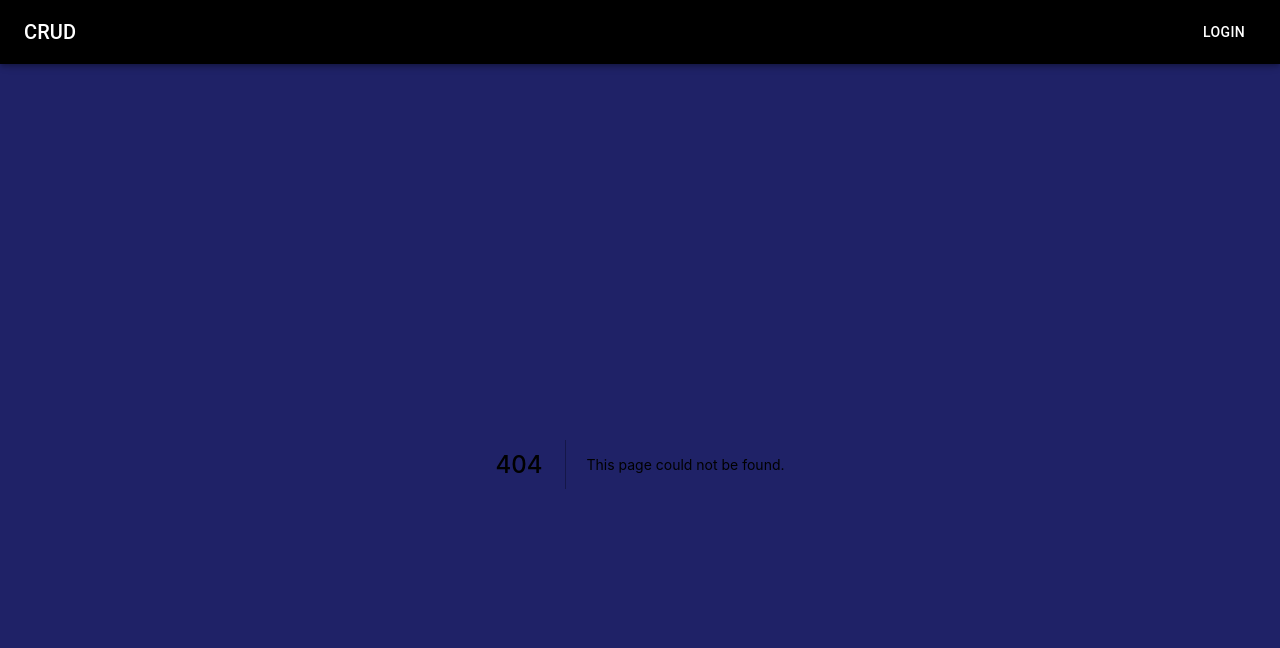
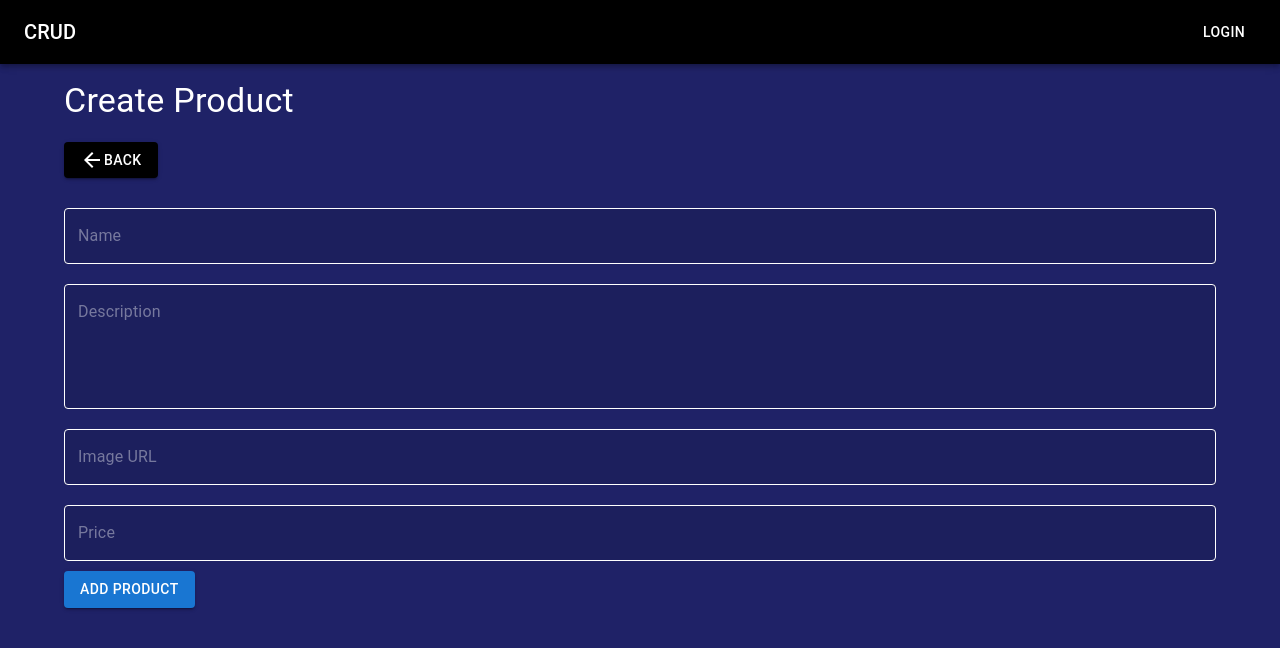
Before and after one commit to FreddyLB/NextJS-Sample-CRUD, a Next.js app: page /add in a window 1280 px wide. Before the commit this address had no page. Shown: the top 648 px of the page. Built offline with nearby package versions, Linux system fonts and the light colour scheme.

Commit message:
Added Createand Edit product routes

```diff
--- a/package.json
+++ b/package.json
@@ -10,6 +10,7 @@
   "dependencies": {
     "@emotion/react": "^11.6.0",
     "@emotion/styled": "^11.6.0",
+    "@material-ui/core": "^4.12.3",
     "@mui/icons-material": "^5.2.0",
     "@mui/material": "^5.1.1",
     "axios": "^0.24.0",
@@ -19,6 +20,7 @@
     "next-connect": "^0.11.0",
     "react": "17.0.2",
     "react-dom": "17.0.2",
+    "react-hook-form": "^7.20.2",
     "util": "^0.12.4"
   },
   "devDependencies": {
--- /dev/null
+++ b/src/components/FormProduct.tsx
@@ -0,0 +1,104 @@
+import { Box, Button, styled, TextField } from "@mui/material";
+import { IProduct } from "@shared/models/product.model";
+import React from "react";
+import { useForm } from "react-hook-form";
+
+const StyledTextField = styled(TextField)({
+  color: "white",
+  backgroundColor: "rgba(0, 0, 0, 0.1)",
+  "& input, & textarea": {
+    color: "white",
+  },
+  "& label" : {
+      color: "rgba(255, 255, 255, 0.4)"
+  },
+  "& label.Mui-focused": {
+    color: "rgba(255, 255, 255, 0.4)"
+  },
+  "& .MuiInput-underline:after": {
+    borderBottomColor: "white",
+  },
+  "& .MuiOutlinedInput-root": {
+    "& fieldset": {
+      borderColor: "white",
+    },
+    "&:hover fieldset": {
+      borderColor: "white",
+    },
+    "&.Mui-focused fieldset": {
+      borderColor: "white",
+    },
+  },
+});
+
+type FormData = {
+  name: string;
+  description?: string;
+  imageUrl?: string;
+  price: number;
+};
+
+export interface FormProductProps {
+  buttonText: string;
+  initialValue?: IProduct;
+  onSubmit: (data: FormData) => void;
+}
+
+export function FormProduct({
+  buttonText,
+  initialValue,
+  onSubmit,
+}: FormProductProps) {
+  const {
+    register,
+    handleSubmit,
+    watch,
+    formState: { errors },
+  } = useForm<FormData>({
+    defaultValues: initialValue,
+  });
+
+  return (
+    <form onSubmit={handleSubmit(onSubmit)}>
+      <Box
+        sx={{
+          display: "flex",
+          flexDirection: "column",
+        }}
+      >
+        <StyledTextField
+          label="Name"
+          sx={{ margin: "10px 0" }}
+          {...register("name", { required: true })}
+        />
+
+        <StyledTextField
+          label="Description"
+          sx={{ margin: "10px 0" }}
+          multiline
+          rows={4}
+          {...register("description")}
+        />
+
+        <StyledTextField
+          label="Image URL"
+          sx={{ margin: "10px 0" }}
+          {...register("imageUrl", { required: true })}
+        />
+
+        <StyledTextField
+          label="Price"
+          type="number"
+          sx={{ margin: "10px 0" }}
+          {...register("price", { required: true, min: 1 })}
+        />
+
+        <Box>
+          <Button type="submit" variant="contained">
+            {buttonText}
+          </Button>
+        </Box>
+      </Box>
+    </form>
+  );
+}
--- a/src/components/Layout.tsx
+++ b/src/components/Layout.tsx
@@ -2,11 +2,11 @@ import { Box } from "@mui/material";
 import React from "react";
 import { CustomAppBar } from "./CustomAppBar";
 
-export const Layout : React.FC = ({ children }) => {
+export const Layout: React.FC = ({ children }) => {
   return (
-    <Box sx={{ background: "#1f2267", height: "100%" }}>
+    <Box sx={{ height: "100%" }}>
       <CustomAppBar />
-      { children }
+      <Box sx={{ padding: 2 }}>{children}</Box>
     </Box>
   );
-}
+};
--- /dev/null
+++ b/src/components/NavLink.tsx
@@ -0,0 +1,25 @@
+import React from "react";
+import Link from "next/link";
+import {
+  Button,
+  ButtonProps,
+} from "@mui/material";
+
+export type NavLinkProps = ButtonProps & {
+  href: string;
+};
+
+export const NavLink: React.FC<NavLinkProps> = ({
+  children,
+  href,
+  className,
+  ...rest
+}) => {
+  return (
+    <Link href={href} passHref>
+      <Button variant="contained" {...rest} className={className}>
+        {children}
+      </Button>
+    </Link>
+  );
+};
--- /dev/null
+++ b/src/components/PageTitle.tsx
@@ -0,0 +1,27 @@
+import React from "react";
+import { Box, Typography, TypographyProps } from "@mui/material";
+
+export interface PageTitleProps extends TypographyProps {
+  title: string;
+  center?: boolean;
+}
+
+export function PageTitle({ title, center, ...rest }: PageTitleProps) {
+  let Title = <Typography {...rest}>{title}</Typography>;
+
+  if (center === true) {
+    Title = (
+      <Box
+        sx={{
+          display: "flex",
+          flexDirection: "row",
+          justifyContent: "center",
+        }}
+      >
+        {Title}
+      </Box>
+    );
+  }
+
+  return Title;
+}
--- /dev/null
+++ b/src/components/useCustomClasses.ts
@@ -0,0 +1,13 @@
+import { makeStyles } from "@material-ui/core";
+
+export const useCustomClasses = makeStyles((theme) => ({
+  blackBtn: {
+    backgroundColor: "black",
+    "&:hover": {
+      backgroundColor: "#202020",
+    },
+    [theme.breakpoints.down("xs")]: {
+      width: "100%",
+    },
+  },
+}));
--- /dev/null
+++ b/src/pages/add/index.tsx
@@ -0,0 +1,27 @@
+import { Container } from "@mui/material";
+import { PageTitle } from "src/components/PageTitle";
+import React from "react";
+import { NavLink } from "src/components/NavLink";
+import ArrowBackIcon from "@mui/icons-material/ArrowBack";
+import { useCustomClasses } from "src/components/useCustomClasses";
+import { FormProduct } from "src/components/FormProduct";
+
+export default function AddProduct() {
+  const classes = useCustomClasses();
+
+  return (
+    <Container>
+      <PageTitle variant="h4" color="white" title="Create Product" />
+      <NavLink href="/" className={classes.blackBtn} sx={{ margin: "20px 0" }}>
+        <ArrowBackIcon />
+        Back
+      </NavLink>
+      <FormProduct
+        buttonText="Add Product"
+        onSubmit={(data) => {
+          console.log(data);
+        }}
+      />
+    </Container>
+  );
+}
--- a/src/styles/globals.css
+++ b/src/styles/globals.css
@@ -9,9 +9,10 @@ html {
 }
 
 body {
+  background-color: #1f2267;
   min-height: 100%;
 }
 
-div#__next {
-  height: 100%;
+#__next {
+  height: 100vh;
 }
```
Also changed, not shown: src/pages/edit/[id].tsx (added, +20 -0 lines), src/pages/index.tsx (+20 -9 lines), src/styles/Home.module.css (deleted, +0 -116 lines), 2 other files (tests, documents, lock files or other folders).
